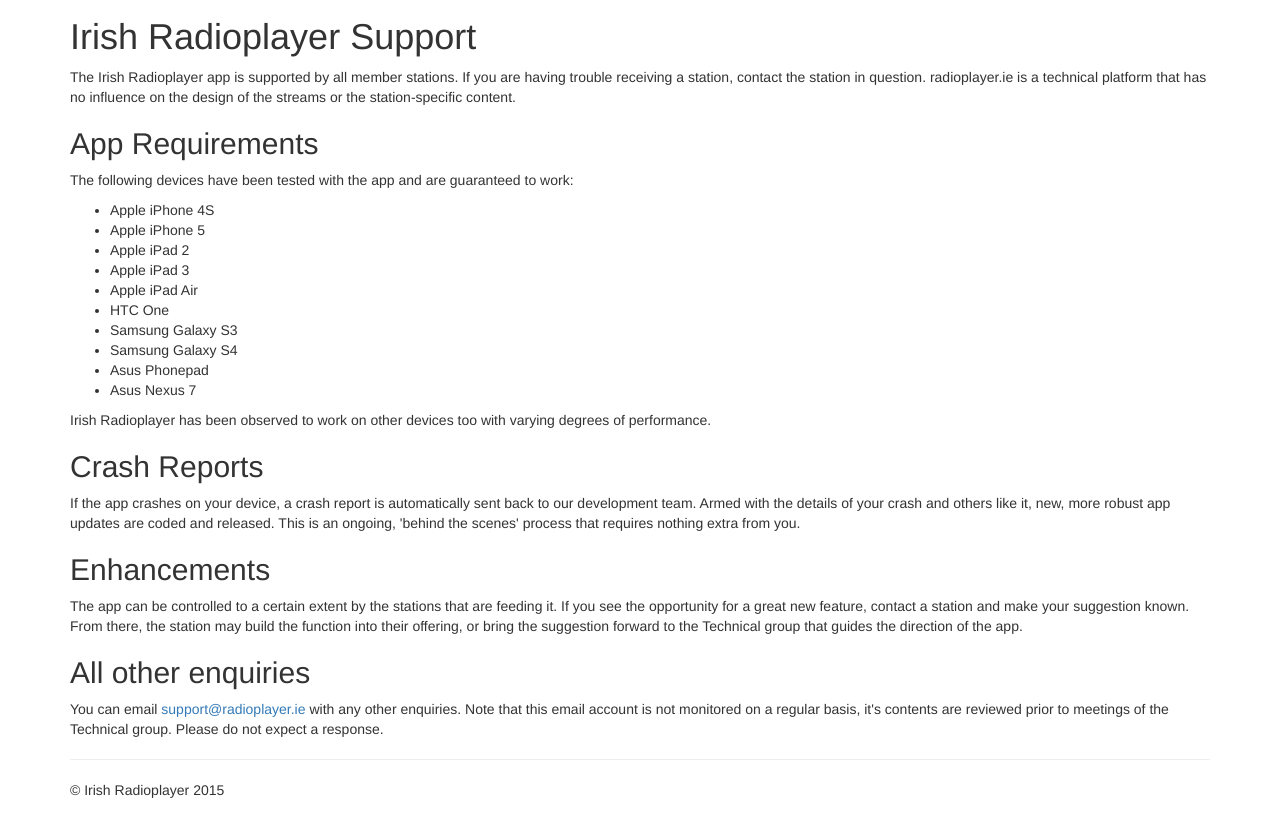
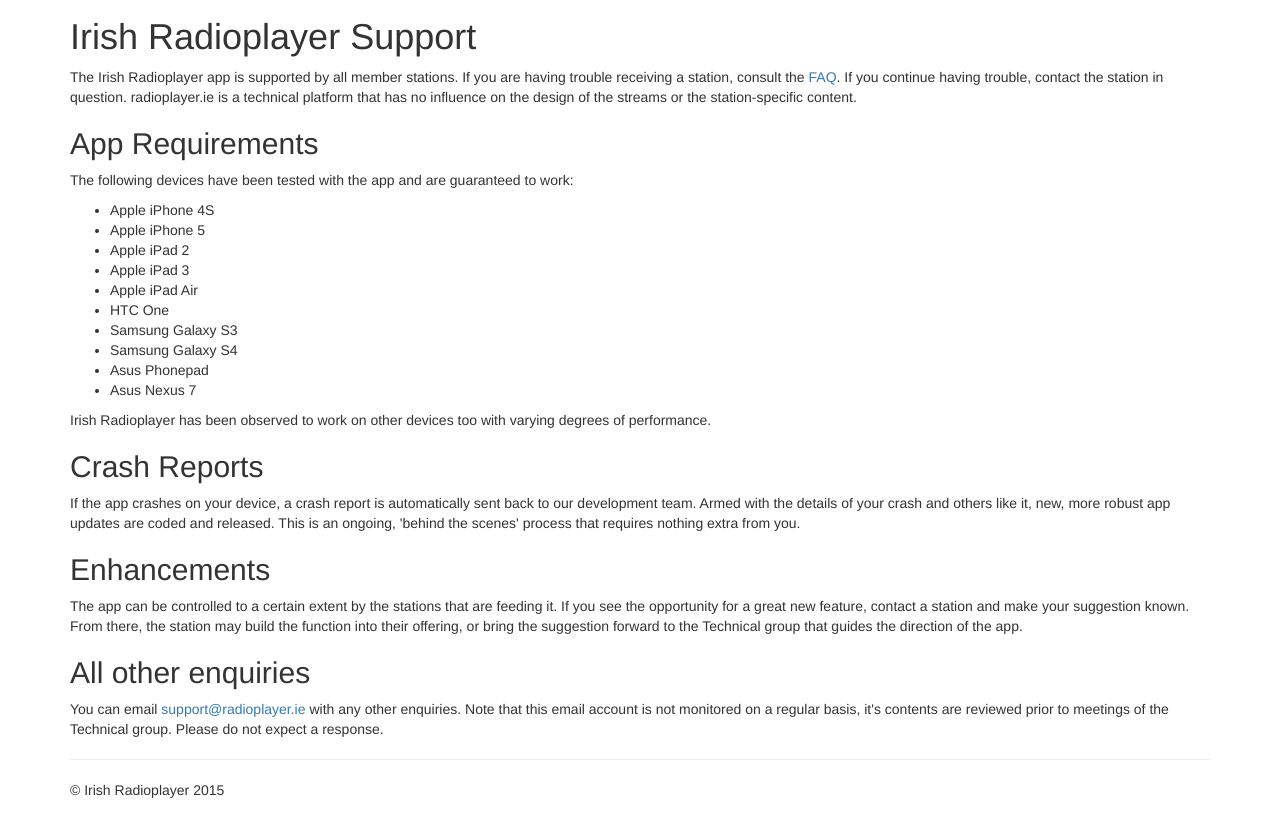
Before and after one commit to ian-llewellyn/radioplayer.ie, a plain HTML site: page support.html in a window 1280 px wide. Shown: the part 53-883 px from the top of the page. Drawn offline with nearby package versions, Linux system fonts and the light colour scheme.

Commit message:
Learn More now links to FAQ. Added a link to the FAQ from the support page.

```diff
--- a/support.html
+++ b/support.html
@@ -55,7 +55,7 @@
     <div class="container">
       <h1>Irish Radioplayer Support</h1>
 
-      <p>The Irish Radioplayer app is supported by all member stations. If you are having trouble receiving a station, contact the station in question. radioplayer.ie is a technical platform that has no influence on the design of the streams or the station-specific content.</p>
+      <p>The Irish Radioplayer app is supported by all member stations. If you are having trouble receiving a station, consult the <a href="/faq">FAQ</a>. If you continue having trouble, contact the station in question. radioplayer.ie is a technical platform that has no influence on the design of the streams or the station-specific content.</p>
 
       <h2>App Requirements</h2>
       <p>The following devices have been tested with the app and are guaranteed to work:</p>
```
Also changed, not shown: index.html (+1 -2 lines).
